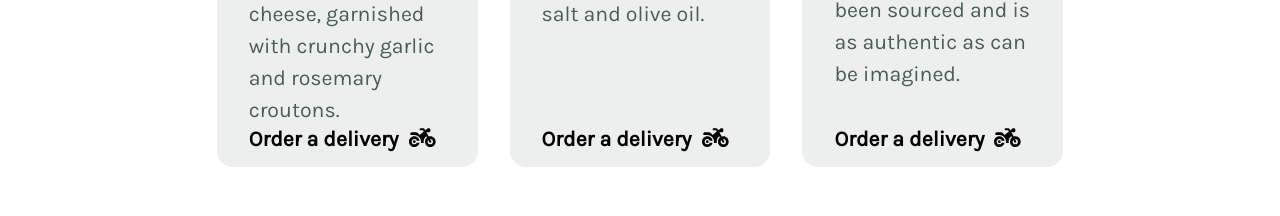
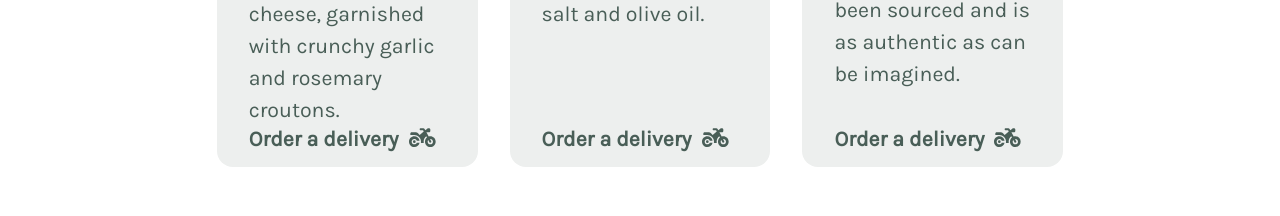
Before and after one commit to xinzhou0714/FrontendCapstone, a React (Create React App) app: page / in a window 1280 px wide. Shown: the part 940-1156 px from the top of the page. Built offline with nearby package versions, Linux system fonts and the light colour scheme; a web font is replaced by a local one.

Commit message:
update css for Card Link for ordering

```diff
--- a/src/components/general/Card/index.jsx
+++ b/src/components/general/Card/index.jsx
@@ -2,6 +2,7 @@
 import styles from "./index.module.css";
 import { FontAwesomeIcon } from "@fortawesome/react-fontawesome";
 import { faMotorcycle } from "@fortawesome/free-solid-svg-icons";
+import { Link } from "react-router-dom";
 
 function Card(props) {
   const { imgUrl, title, price, description } = props;
@@ -45,11 +46,11 @@
 
 function CardFooter() {
   return (
-    <div className={styles.footer}>
+    <Link className={styles.footer} to={"/ordering"}>
       <span className={"default-text-bold"}>Order a delivery</span>
       <span className={"default-text"}>
         <FontAwesomeIcon icon={faMotorcycle} />
       </span>
-    </div>
+    </Link>
   );
 }
--- a/src/components/general/Card/index.module.css
+++ b/src/components/general/Card/index.module.css
@@ -22,6 +22,10 @@
   display: grid;
   grid-template-columns: repeat(2, auto);
   grid-auto-flow: column;
+  /*no link style*/
+  text-decoration: none;
+  color: var(--primary-color1);
+
 }
 
 .stretch {
```
